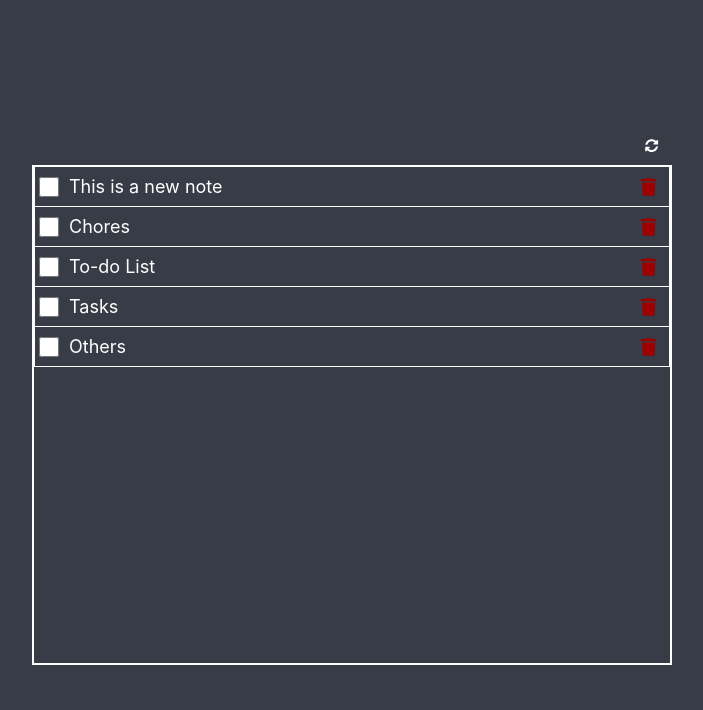
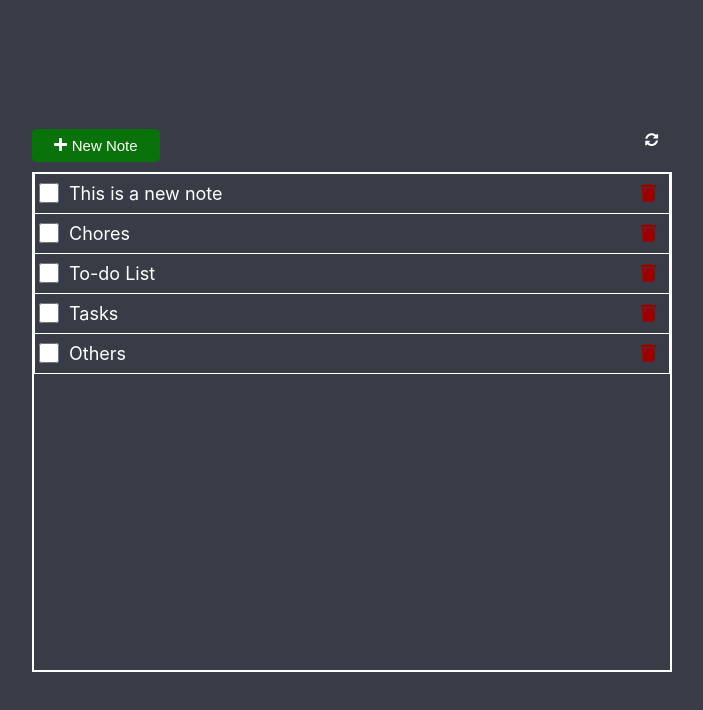
Before and after one commit to mohamedhamza12/notepad, a React (Create React App) app: page / in a window 1280 px wide. Shown: the top 710 px of the page, without its empty margins (288-991 px from the left). Built offline with nearby package versions, Linux system fonts and the light colour scheme; data requests are answered from the project's data file.

Commit message:
added new note button. Improved UI

```diff
--- a/src/App.css
+++ b/src/App.css
@@ -19,12 +19,17 @@
   transition-duration: 0.3s;
 }
 
+.notepad-button:disabled {
+  opacity: 0.4;
+  cursor: not-allowed;
+}
+
 .notepad-button.primary-button {
   background-color: rgb(10, 114, 10);
   color: #fff;
 }
 
-.notepad-button.primary-button:hover {
+.notepad-button.primary-button:enabled:hover {
   background-color: rgb(8, 172, 8);
 }
 
--- a/src/Note.js
+++ b/src/Note.js
@@ -15,9 +15,10 @@ const Note = ({ noteData, updateAndClose }) => {
             }}>
             <div className="note-card">
                 <input id="note-title" type="text" value={_title} onChange={e => setTitle(e.target.value)} />
-                <textarea id="note-body" value={_body} onChange={e => {console.log('changed'); setBody(e.target.value)}} />
+                <textarea id="note-body" value={_body} onChange={e => { console.log('changed'); setBody(e.target.value) }} />
                 <div className="note-bottom-buttons">
-                    <button className="notepad-button primary-button" onClick={() =>
+                    <button className="notepad-button primary-button" disabled={!_title && !_body} onClick={() => {
+                        if (noteData.id) {
                             fetch(`${apiUrl}/notes/${noteData.id}`, {
                                 method: 'PATCH',
                                 headers: {
@@ -30,7 +31,22 @@ const Note = ({ noteData, updateAndClose }) => {
                                 })
                             })
                                 .then(res => res.json())
-                        .then(data => updateAndClose(data))
+                                .then(data => updateAndClose(data));
+                        } else {
+                            fetch(`${apiUrl}/notes`, {
+                                method: 'POST',
+                                headers: {
+                                    'Content-Type': 'application/json'
+                                },
+                                body: JSON.stringify({
+                                    title: _title,
+                                    body: _body
+                                })
+                            })
+                                .then(res => res.json())
+                                .then(data => updateAndClose(data));
+                        }
+                    }
                     }>Save</button>
                     <button className="notepad-button danger-button" onClick={() => updateAndClose()}>Cancel</button>
                 </div>
--- a/src/NotesList.css
+++ b/src/NotesList.css
@@ -1,6 +1,17 @@
 .notes-list-container {
     width: 50%;
+}
+
+.float-left {
+    float: left;
+}
+
+.align-right {
     text-align: right;
+}
+
+.clear {
+    clear: both;
 }
 
 .notes-list {
--- a/src/NotesList.js
+++ b/src/NotesList.js
@@ -1,4 +1,4 @@
-import { faCircleNotch, faSyncAlt, faTrash } from '@fortawesome/free-solid-svg-icons';
+import { faCircleNotch, faPlus, faSyncAlt, faTrash } from '@fortawesome/free-solid-svg-icons';
 import { FontAwesomeIcon } from '@fortawesome/react-fontawesome';
 import React, { useEffect, useState } from 'react';
 import './NotesList.css';
@@ -23,15 +23,25 @@ const NotesList = () => {
     }, [refreshNotes]);
 
     const updateAndClose = (data) => {
+        setOpenedNote(null);
         if (data)
             setRefreshNotes(true);
-
-        setOpenedNote(null);
     }
 
     return (
         <>
             <div className="notes-list-container">
+                <button className="float-left notepad-button primary-button"
+                onClick={() => {
+                    const newNote = {
+                        "title": '',
+                        "body": ''
+                    };
+                    setOpenedNote(newNote);
+                }}>
+                    <FontAwesomeIcon icon={faPlus} /> New Note
+                    </button>
+                <div className="align-right">
                     {selectedNotes.size ?
                         <button className="notepad-button danger-button"
                             onClick={() => {
@@ -54,6 +64,8 @@ const NotesList = () => {
                     <button className="icon-button" onClick={() => setRefreshNotes(true)}>
                         <FontAwesomeIcon icon={faSyncAlt} color="white" spin={refreshNotes} />
                     </button>
+                </div>
+                <div className="clear"></div>
                 <div className="notes-list">
                     {
                         notes.map((note, i) =>
@@ -78,7 +90,7 @@ const NotesList = () => {
 
                                     setSelectedNotes(selectedNotesCopy);
                                 }} />
-                                <span>{note.title}</span>
+                                <span>{note.title ? note.title : "<Untitled>"}</span>
                                 <button id="delete-note-button" className="icon-button end-button">
                                     <FontAwesomeIcon icon={faTrash} size="lg" />
                                 </button>
```
Lines whose indentation alone changed are shown as unchanged.
